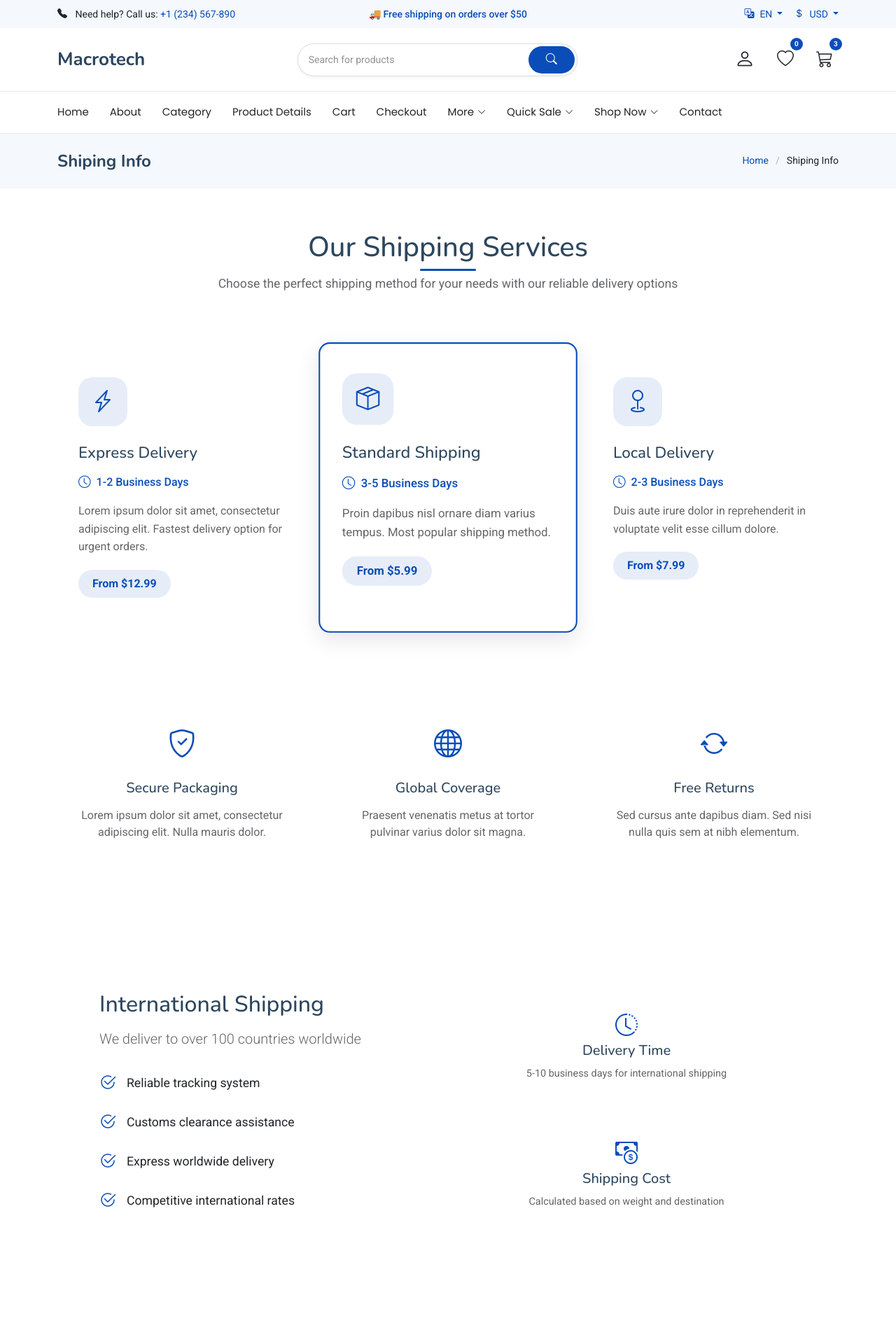
After one commit to munyokii/eStore, a Django app: page /shipping-info/ in a window 1280 px wide. The commit adds this page. Shown: the top 1920 px of the page at 70% size. Run offline with Django 5.2, Linux system fonts and the light colour scheme; some libraries are stand-ins or nearby versions.

Commit message:
:sparkles: Add shipping info page

```diff
--- a/macrotech/templates/layout.html
+++ b/macrotech/templates/layout.html
@@ -864,10 +864,10 @@
               <ul class="footer-links">
                 <li><a href="{% url 'support' %}">Help Center</a></li>
                 <li><a href="account.html">Order Status</a></li>
-                <li><a href="shiping-info.html">Shipping Info</a></li>
+                <li><a href="{% url 'shipping_info' %}">Shipping Info</a></li>
                 <li><a href="return-policy.html">Returns &amp; Exchanges</a></li>
                 <li><a href="#">Size Guide</a></li>
-                <li><a href="contact.html">Contact Us</a></li>
+                <li><a href="{% url 'contact' %}">Contact Us</a></li>
               </ul>
             </div>
           </div>
--- /dev/null
+++ b/macrotech/templates/shipping-info.html
@@ -0,0 +1,214 @@
+{% extends 'layout.html' %}
+{% load static %}
+
+{% block content %}
+<!DOCTYPE html>
+<html lang="en">
+
+<head>
+  <meta charset="utf-8">
+  <meta content="width=device-width, initial-scale=1.0" name="viewport">
+  <title>Shiping Info - eStore Bootstrap Template</title>
+  <meta name="description" content="">
+  <meta name="keywords" content="">
+
+</head>
+
+<body class="shiping-info-page">
+    <!-- Page Title -->
+    <div class="page-title light-background">
+      <div class="container d-lg-flex justify-content-between align-items-center">
+        <h1 class="mb-2 mb-lg-0">Shiping Info</h1>
+        <nav class="breadcrumbs">
+          <ol>
+            <li><a href="index.html">Home</a></li>
+            <li class="current">Shiping Info</li>
+          </ol>
+        </nav>
+      </div>
+    </div><!-- End Page Title -->
+
+    <!-- Shipping Info Section -->
+    <section id="shipping-info" class="shipping-info section">
+
+      <div class="container" data-aos="fade-up">
+
+        <!-- Delivery Options -->
+        <div class="shipping-info-header" data-aos="fade-up">
+          <h2>Our Shipping Services</h2>
+          <p>Choose the perfect shipping method for your needs with our reliable delivery options</p>
+        </div>
+
+        <div class="delivery-options" data-aos="fade-up" data-aos-delay="100">
+          <div class="delivery-grid">
+            <div class="delivery-option" data-aos="zoom-in" data-aos-delay="100">
+              <div class="option-content">
+                <div class="icon-wrapper">
+                  <i class="bi bi-lightning-charge"></i>
+                </div>
+                <div class="option-details">
+                  <h4>Express Delivery</h4>
+                  <p class="time"><i class="bi bi-clock"></i> 1-2 Business Days</p>
+                  <p class="description">Lorem ipsum dolor sit amet, consectetur adipiscing elit. Fastest delivery option for urgent orders.</p>
+                  <div class="price-tag">From $12.99</div>
+                </div>
+              </div>
+            </div>
+
+            <div class="delivery-option featured" data-aos="zoom-in" data-aos-delay="200">
+              <div class="option-content">
+                <div class="icon-wrapper">
+                  <i class="bi bi-box-seam"></i>
+                </div>
+                <div class="option-details">
+                  <h4>Standard Shipping</h4>
+                  <p class="time"><i class="bi bi-clock"></i> 3-5 Business Days</p>
+                  <p class="description">Proin dapibus nisl ornare diam varius tempus. Most popular shipping method.</p>
+                  <div class="price-tag">From $5.99</div>
+                </div>
+              </div>
+            </div>
+
+            <div class="delivery-option" data-aos="zoom-in" data-aos-delay="300">
+              <div class="option-content">
+                <div class="icon-wrapper">
+                  <i class="bi bi-geo"></i>
+                </div>
+                <div class="option-details">
+                  <h4>Local Delivery</h4>
+                  <p class="time"><i class="bi bi-clock"></i> 2-3 Business Days</p>
+                  <p class="description">Duis aute irure dolor in reprehenderit in voluptate velit esse cillum dolore.</p>
+                  <div class="price-tag">From $7.99</div>
+                </div>
+              </div>
+            </div>
+          </div>
+        </div>
+
+        <!-- Shipping Features -->
+        <div class="shipping-features" data-aos="fade-up" data-aos-delay="200">
+          <div class="row g-4">
+            <div class="col-md-4" data-aos="fade-up" data-aos-delay="100">
+              <div class="feature-item">
+                <i class="bi bi-shield-check"></i>
+                <h5>Secure Packaging</h5>
+                <p>Lorem ipsum dolor sit amet, consectetur adipiscing elit. Nulla mauris dolor.</p>
+              </div>
+            </div>
+
+            <div class="col-md-4" data-aos="fade-up" data-aos-delay="200">
+              <div class="feature-item">
+                <i class="bi bi-globe"></i>
+                <h5>Global Coverage</h5>
+                <p>Praesent venenatis metus at tortor pulvinar varius dolor sit magna.</p>
+              </div>
+            </div>
+
+            <div class="col-md-4" data-aos="fade-up" data-aos-delay="300">
+              <div class="feature-item">
+                <i class="bi bi-arrow-repeat"></i>
+                <h5>Free Returns</h5>
+                <p>Sed cursus ante dapibus diam. Sed nisi nulla quis sem at nibh elementum.</p>
+              </div>
+            </div>
+          </div>
+        </div>
+
+        <!-- International Shipping -->
+        <div class="international-shipping" data-aos="fade-up" data-aos-delay="300">
+          <div class="row align-items-center">
+            <div class="col-lg-6">
+              <div class="content-box">
+                <h3>International Shipping</h3>
+                <p class="lead">We deliver to over 100 countries worldwide</p>
+                <ul class="shipping-benefits">
+                  <li>
+                    <i class="bi bi-check2-circle"></i>
+                    <span>Reliable tracking system</span>
+                  </li>
+                  <li>
+                    <i class="bi bi-check2-circle"></i>
+                    <span>Customs clearance assistance</span>
+                  </li>
+                  <li>
+                    <i class="bi bi-check2-circle"></i>
+                    <span>Express worldwide delivery</span>
+                  </li>
+                  <li>
+                    <i class="bi bi-check2-circle"></i>
+                    <span>Competitive international rates</span>
+                  </li>
+                </ul>
+              </div>
+            </div>
+            <div class="col-lg-6">
+              <div class="info-cards">
+                <div class="info-card" data-aos="fade-left" data-aos-delay="100">
+                  <i class="bi bi-clock-history"></i>
+                  <h5>Delivery Time</h5>
+                  <p>5-10 business days for international shipping</p>
+                </div>
+                <div class="info-card" data-aos="fade-left" data-aos-delay="200">
+                  <i class="bi bi-cash-coin"></i>
+                  <h5>Shipping Cost</h5>
+                  <p>Calculated based on weight and destination</p>
+                </div>
+              </div>
+            </div>
+          </div>
+        </div>
+
+        <!-- FAQ Section -->
+        <div class="faq-section" data-aos="fade-up" data-aos-delay="400">
+          <h3>Frequently Asked Questions</h3>
+          <div class="faq-grid">
+            <div class="faq-item">
+              <h3>
+                When will my order arrive?
+                <i class="bi bi-plus-circle faq-toggle"></i>
+              </h3>
+              <div class="faq-answer">
+                <p>Lorem ipsum dolor sit amet, consectetur adipiscing elit. Delivery times vary based on your chosen shipping method and location.</p>
+              </div>
+            </div>
+
+            <div class="faq-item">
+              <h3>
+                Do you ship to P.O. boxes?
+                <i class="bi bi-plus-circle faq-toggle"></i>
+              </h3>
+              <div class="faq-answer">
+                <p>Ut enim ad minim veniam, quis nostrud exercitation ullamco laboris. Yes, we do ship to P.O. boxes for standard shipping only.</p>
+              </div>
+            </div>
+
+            <div class="faq-item">
+              <h3>
+                What about shipping insurance?
+                <i class="bi bi-plus-circle faq-toggle"></i>
+              </h3>
+              <div class="faq-answer">
+                <p>Duis aute irure dolor in reprehenderit in voluptate velit esse cillum dolore eu fugiat nulla pariatur. All orders over $100 include free shipping insurance.</p>
+              </div>
+            </div>
+
+            <div class="faq-item">
+              <h3>
+                Can I change my shipping address?
+                <i class="bi bi-plus-circle faq-toggle"></i>
+              </h3>
+              <div class="faq-answer">
+                <p>Excepteur sint occaecat cupidatat non proident. You can change your shipping address before your order is processed.</p>
+              </div>
+            </div>
+          </div>
+        </div>
+
+      </div>
+
+    </section><!-- /Shipping Info Section -->
+
+</body>
+
+</html>
+{% endblock content %}
--- a/macrotech/urls.py
+++ b/macrotech/urls.py
@@ -13,4 +13,5 @@ urlpatterns = [
   path("about/", views.AboutView.as_view(), name="about"),
   path("contact/", views.ContactView.as_view(), name="contact"),
   path("support/", views.SupportView.as_view(), name="support"),
+  path("shipping-info/", views.ShippingInfoView.as_view(), name="shipping_info"),
 ]
--- a/macrotech/views.py
+++ b/macrotech/views.py
@@ -81,3 +81,11 @@ class SupportView(View):
     def get(self, request):
         """Handle GET requests and render the support template."""
         return render(request, "support.html")
+
+
+class ShippingInfoView(View):
+    """Class-based view to display the shipping-info.html template."""
+
+    def get(self, request):
+        """Handle GET requests and render the shipping-info template."""
+        return render(request, "shipping-info.html")
```
